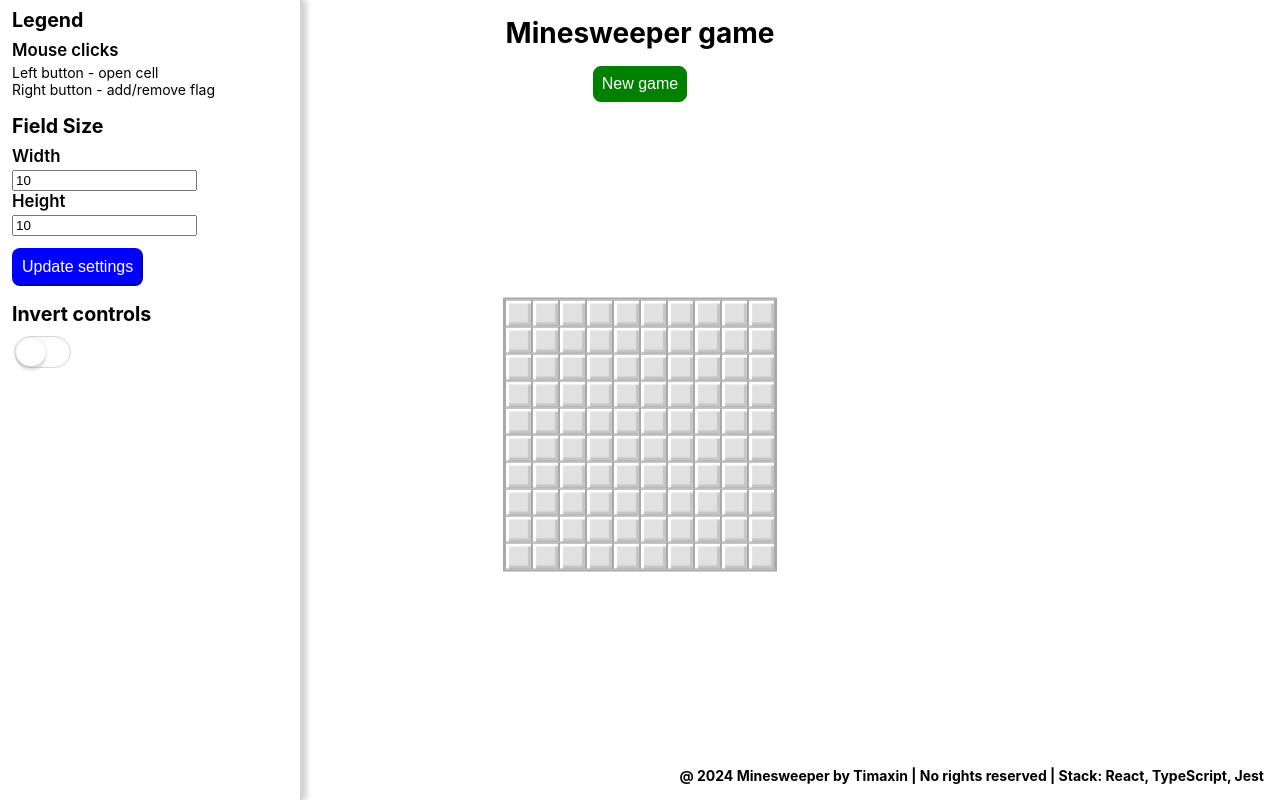
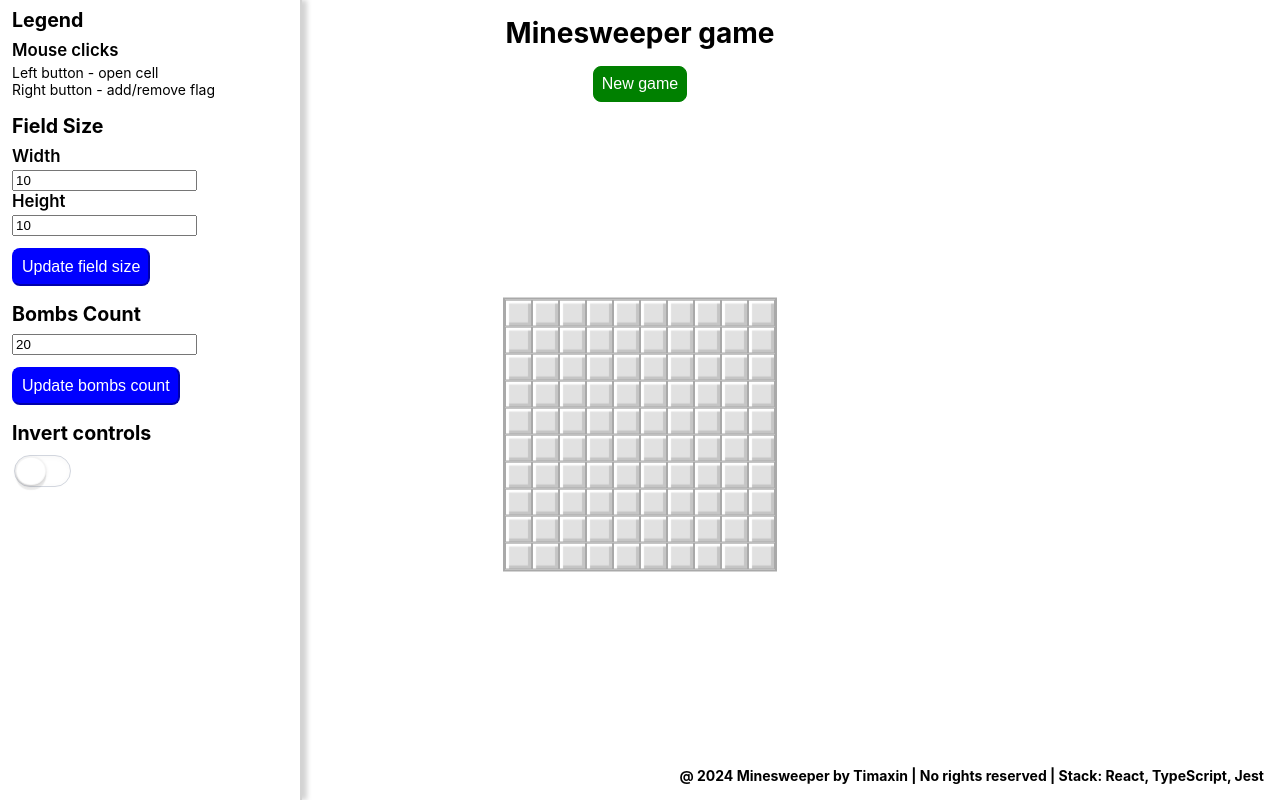
Before and after one commit to timaxin/minesweeper, a React (Create React App) app: page / in a window 1280 px wide. Built offline with nearby package versions, Linux system fonts and the light colour scheme.

Commit message:
Add possibility to set number of bombs
- !!! Validation isn't implemented yet

```diff
--- a/config-overrides.js
+++ b/config-overrides.js
@@ -1,6 +1,8 @@
 module.exports = function override(config) {
 
-  config.module.rules = [...config.module.rules,
+  config.module = {
+    ...config.module,
+    rules: [...config.module.rules,
       {
         test: /\.(png|svg|jpg|jpeg|gif)$/i,
         type: 'asset/resource',
@@ -17,6 +19,7 @@ module.exports = function override(config) {
           }
         ]
       },
-  ];
+    ]
+  };
   return config
 }
--- a/src/components/App/App.tsx
+++ b/src/components/App/App.tsx
@@ -9,14 +9,14 @@ import Settings from '../Settings/Settings';
 import { useSettings } from '../SettingsProvider/SettingsProvider';
 
 function App() {
-  const { fieldSize } = useSettings();
-  const [field, setField] = useState<Field>(() => makeField(fieldSize.width, fieldSize.height));
+  const { fieldSize, bombsCount } = useSettings();
+  const [field, setField] = useState<Field>(() => makeField(fieldSize.width, fieldSize.height, bombsCount));
   const [gameState, setGameState] = useState<GameStatuses>(GameStatuses.RUNNING);
 
   const startNewGame = useCallback(() => {
-    setField(makeField(fieldSize.width, fieldSize.height));
+    setField(makeField(fieldSize.width, fieldSize.height, bombsCount));
     setGameState(GameStatuses.RUNNING);
-  }, [fieldSize.width, fieldSize.height]);
+  }, [fieldSize.width, fieldSize.height, bombsCount]);
 
   useEffect(() => {
     startNewGame();
--- a/src/components/Settings/Settings.tsx
+++ b/src/components/Settings/Settings.tsx
@@ -7,15 +7,10 @@ const OPEN_CELL_TEXT = 'open cell';
 const FLAG_TEXT = 'add/remove flag';
 
 const Settings: React.FC = () => {
-  const { invertControls, fieldSize } = useSettings();
+  const { invertControls, fieldSize, bombsCount: defaultBombsCount } = useSettings();
   const dispatch = useSettingsDispatch();
   let { width, height } = fieldSize;
-  const handleFieldSizeSubmit = () => {
-    dispatch({
-      type: 'setFieldSize',
-      value: { width, height }
-    });
-  };
+  let bombsCount = 0;
 
   const mouseClickText = useCallback(() => {
     return {
@@ -35,11 +30,28 @@ const Settings: React.FC = () => {
       <div className="settings__block">
         <div className="title">Field Size</div>
         <div className="subtitle">Width</div>
-        <input type="number" defaultValue={fieldSize.width} onChange={val => width = +val.target.value}/>
+        <input type="number" defaultValue={fieldSize.width} onChange={el => width = +el.target.value}/>
         <div className="subtitle">Height</div>
-        <input type="number" defaultValue={fieldSize.height} onChange={val => height = +val.target.value}/>
+        <input type="number" defaultValue={fieldSize.height} onChange={el => height = +el.target.value}/>
         <div>
-          <button className="button settings__block_submit" type="button" onClick={handleFieldSizeSubmit}>Update settings</button>
+          <button className="button settings__block_submit" type="button" onClick={() => {
+            dispatch({
+              type: 'setFieldSize',
+              value: { width, height },
+            });
+          }}>Update field size</button>
+        </div>
+      </div>
+      <div className="settings__block">
+        <div className="title">Bombs Count</div>
+        <input type="number" defaultValue={defaultBombsCount} onChange={el => bombsCount = +el.target.value}/>
+        <div>
+          <button className="button settings__block_submit" type="button" onClick={() => {
+            dispatch({
+              type: 'setBombsCount',
+              value: bombsCount,
+            });
+          }}>Update bombs count</button>
         </div>
       </div>
       <div className="settings__block">
--- a/src/components/SettingsProvider/SettingsProvider.tsx
+++ b/src/components/SettingsProvider/SettingsProvider.tsx
@@ -6,6 +6,7 @@ const SettingsDispatchContext = createContext({} as Dispatch<SettingsAction>);
 
 const initialSettings = {
   invertControls: false,
+  bombsCount: 20,
   fieldSize: {
     width: 10,
     height: 10,
@@ -32,6 +33,11 @@ function settingsReducer(settings: SettingsState, action: SettingsAction) {
         ...settings,
         fieldSize: action.value as FieldSize,
       };
+    case 'setBombsCount':
+      return {
+        ...settings,
+        bombsCount: +action.value,
+      }
     default: {
       throw Error('Unknown action: ' + action.type);
     }
--- a/src/types.ts
+++ b/src/types.ts
@@ -20,9 +20,10 @@ export enum GameStatuses {
 export interface SettingsState {
   invertControls: boolean,
   fieldSize: FieldSize,
+  bombsCount: number,
 }
 
 export interface SettingsAction {
-  type: 'setFieldSize' | 'setInvertControls',
-  value: FieldSize | boolean,
+  type: 'setFieldSize' | 'setInvertControls' | 'setBombsCount',
+  value: FieldSize | boolean | number | string,
 }
--- a/src/utils/index.ts
+++ b/src/utils/index.ts
@@ -27,11 +27,11 @@ function adjustBombsCount({ field, bombsCount, bombsPutCount, width, height }: {
   height: number
 }) {
   while (bombsPutCount !== bombsCount) {
-    const randomWidth = Math.floor(Math.random() * width);
-    const randomHeight = Math.floor(Math.random() * height);
+    const randomWidth = Math.floor(Math.random() * (width - 1));
+    const randomHeight = Math.floor(Math.random() * (height - 1));
     let shouldBreak = false;
-    for (let y = randomHeight; y < width; y++) {
-      for (let x = randomWidth; x < height; x++) {
+    for (let y = randomHeight; y < height; y++) {
+      for (let x = randomWidth; x < width; x++) {
         if (bombsPutCount < bombsCount && !field[y][x].withBomb) {
           field[y][x].withBomb = true;
           bombsPutCount++;
@@ -51,8 +51,7 @@ function adjustBombsCount({ field, bombsCount, bombsPutCount, width, height }: {
   }
 }
 
-export const makeField = (width: number, height: number) => {
-  const bombsCount = 25;
+export const makeField = (width: number, height: number, bombsCount: number) => {
   let bombsPutCount = 0;
   const percentOfCellsWithBomb = (bombsCount / (width * height)) * 100;
 
```
Also changed, not shown: 1 other file (tests, documents, lock files or other folders). Lines whose indentation alone changed are shown as unchanged.
